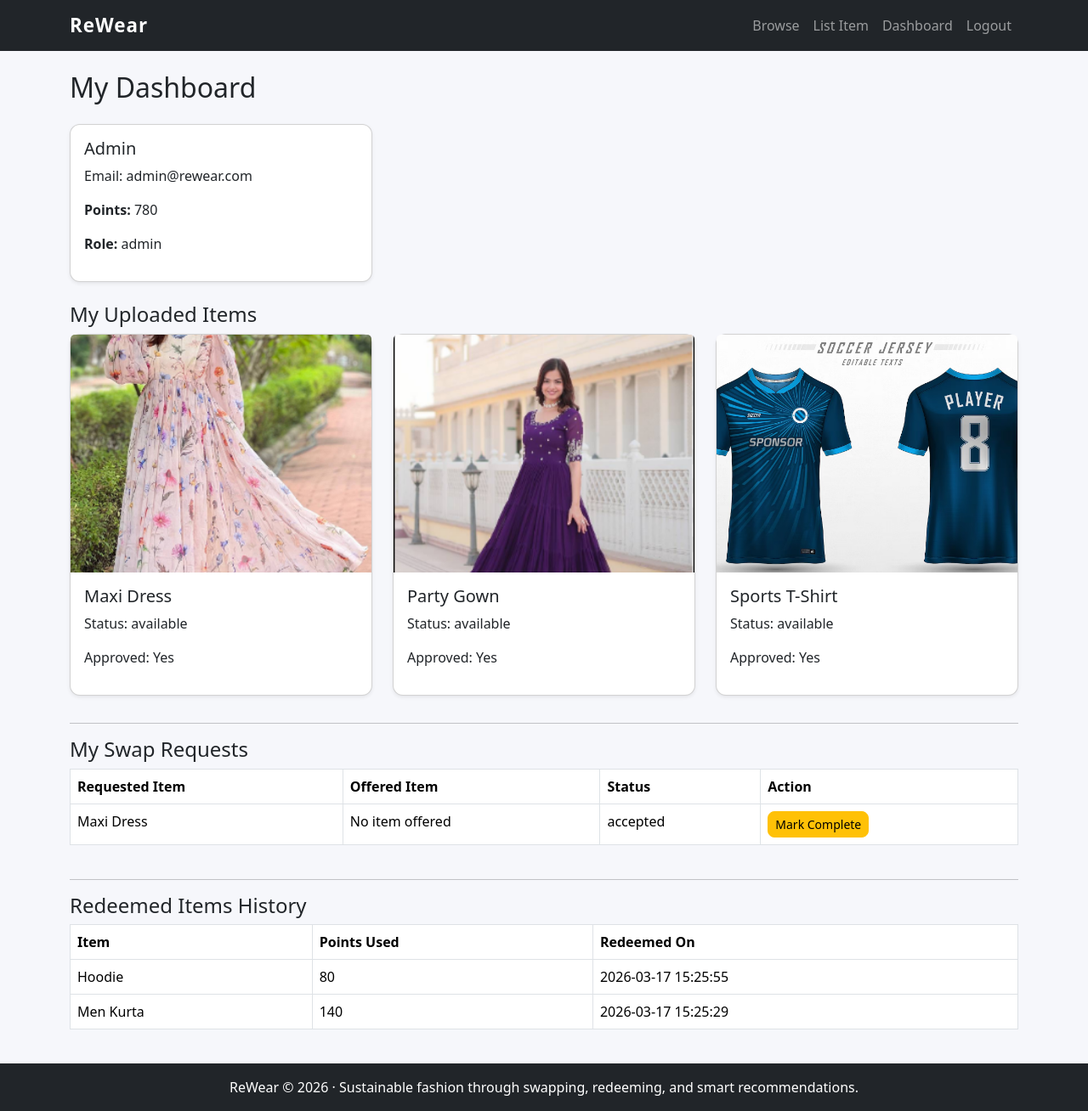
After one commit to harshini643/rewear, a Flask app: page /dashboard in a window 1280 px wide. The commit adds this page. Shown: the whole page at 85% size. Run offline with Flask 3, Linux system fonts and the light colour scheme; a user stored in the database is signed in; data comes from the database, SQL or seed files in the repository.

Commit message:
Fix missing base.html template

```diff
--- /dev/null
+++ b/templates/base.html
@@ -0,0 +1,62 @@
+<!DOCTYPE html>
+<html lang="en">
+<head>
+    <meta charset="UTF-8">
+    <meta name="viewport" content="width=device-width, initial-scale=1.0">
+    <title>ReWear</title>
+    <link href="https://cdn.jsdelivr.net/npm/bootstrap@5.3.3/dist/css/bootstrap.min.css" rel="stylesheet">
+    <link rel="stylesheet" href="{{ url_for('static', filename='css/style.css') }}">
+</head>
+<body class="d-flex flex-column min-vh-100">
+
+<nav class="navbar navbar-expand-lg navbar-dark bg-dark">
+    <div class="container">
+        <a class="navbar-brand fw-bold" href="{{ url_for('index') }}">ReWear</a>
+
+        <button class="navbar-toggler" type="button" data-bs-toggle="collapse" data-bs-target="#navMenu">
+            <span class="navbar-toggler-icon"></span>
+        </button>
+
+        <div class="collapse navbar-collapse" id="navMenu">
+            <ul class="navbar-nav ms-auto">
+                <li class="nav-item"><a class="nav-link" href="{{ url_for('browse') }}">Browse</a></li>
+
+                {% if session_user_id %}
+                    <li class="nav-item"><a class="nav-link" href="{{ url_for('add_item') }}">List Item</a></li>
+                    <li class="nav-item"><a class="nav-link" href="{{ url_for('dashboard') }}">Dashboard</a></li>
+                    <li class="nav-item"><a class="nav-link" href="{{ url_for('logout') }}">Logout</a></li>
+                {% else %}
+                    <li class="nav-item"><a class="nav-link" href="{{ url_for('signup') }}">Signup</a></li>
+                    <li class="nav-item"><a class="nav-link" href="{{ url_for('login') }}">Login</a></li>
+                {% endif %}
+            </ul>
+        </div>
+    </div>
+</nav>
+
+<main class="flex-grow-1">
+    <div class="container py-4">
+        {% with messages = get_flashed_messages(with_categories=true) %}
+            {% if messages %}
+                {% for category, message in messages %}
+                    <div class="alert alert-{{ category }} alert-dismissible fade show">
+                        {{ message }}
+                        <button class="btn-close" data-bs-dismiss="alert"></button>
+                    </div>
+                {% endfor %}
+            {% endif %}
+        {% endwith %}
+
+        {% block content %}{% endblock %}
+    </div>
+</main>
+
+<footer class="text-center py-3 text-white" style="background-color:#212529;">
+    ReWear © 2026 · Sustainable fashion through swapping, redeeming, and smart recommendations.
+</footer>
+
+<script src="https://code.jquery.com/jquery-3.7.1.min.js"></script>
+<script src="{{ url_for('static', filename='js/script.js') }}"></script>
+<script src="https://cdn.jsdelivr.net/npm/bootstrap@5.3.3/dist/js/bootstrap.bundle.min.js"></script>
+</body>
+</html>
--- /dev/null
+++ b/templates/dashboard.html
@@ -0,0 +1,99 @@
+{% extends 'base.html' %}
+
+{% block content %}
+<h2 class="mb-4">My Dashboard</h2>
+
+<div class="row mb-4">
+    <div class="col-md-4">
+        <div class="card shadow-sm">
+            <div class="card-body">
+                <h5>{{ user['name'] }}</h5>
+                <p>Email: {{ user['email'] }}</p>
+                <p><strong>Points:</strong> {{ user['points'] }}</p>
+                <p><strong>Role:</strong> {{ user['role'] }}</p>
+            </div>
+        </div>
+    </div>
+</div>
+
+<h4>My Uploaded Items</h4>
+<div class="row">
+    {% for item in my_items %}
+    <div class="col-md-4 mb-3">
+        <div class="card shadow-sm">
+            <img src="{{ url_for('static', filename='images/uploads/' + item['image']) }}" class="card-img-top item-img" alt="">
+            <div class="card-body">
+                <h5>{{ item['title'] }}</h5>
+                <p>Status: {{ item['status'] }}</p>
+                <p>Approved: {{ 'Yes' if item['approved'] == 1 else 'Pending' }}</p>
+            </div>
+        </div>
+    </div>
+    {% else %}
+    <p>No items uploaded yet.</p>
+    {% endfor %}
+</div>
+
+<hr>
+
+<h4>My Swap Requests</h4>
+<div class="table-responsive mb-4">
+    <table class="table table-bordered">
+        <thead>
+            <tr>
+                <th>Requested Item</th>
+                <th>Offered Item</th>
+                <th>Status</th>
+                <th>Action</th>
+            </tr>
+        </thead>
+        <tbody>
+            {% for swap in my_swaps %}
+            <tr>
+                <td>{{ swap['requested_item_title'] }}</td>
+                <td>{{ swap['offered_item_title'] if swap['offered_item_title'] else 'No item offered' }}</td>
+                <td>{{ swap['status'] }}</td>
+                <td>
+                    {% if swap['owner_id'] == session_user_id and swap['status'] == 'pending' %}
+                        <a href="{{ url_for('swap_action', swap_id=swap['id'], action='accept') }}" class="btn btn-success btn-sm">Accept</a>
+                        <a href="{{ url_for('swap_action', swap_id=swap['id'], action='reject') }}" class="btn btn-danger btn-sm">Reject</a>
+                    {% elif swap['owner_id'] == session_user_id and swap['status'] == 'accepted' %}
+                        <a href="{{ url_for('swap_action', swap_id=swap['id'], action='complete') }}" class="btn btn-warning btn-sm">Mark Complete</a>
+                    {% else %}
+                        -
+                    {% endif %}
+                </td>
+            </tr>
+            {% else %}
+            <tr><td colspan="4">No swap records yet.</td></tr>
+            {% endfor %}
+        </tbody>
+    </table>
+</div>
+
+<hr>
+
+<h4>Redeemed Items History</h4>
+<div class="table-responsive">
+    <table class="table table-bordered">
+        <thead>
+            <tr>
+                <th>Item</th>
+                <th>Points Used</th>
+                <th>Redeemed On</th>
+            </tr>
+        </thead>
+        <tbody>
+            {% for r in redemptions %}
+            <tr>
+                <td>{{ r['title'] }}</td>
+                <td>{{ r['points_used'] }}</td>
+                <td>{{ r['redeemed_on'] }}</td>
+            </tr>
+            {% else %}
+            <tr><td colspan="3">No redemption history yet.</td></tr>
+            {% endfor %}
+        </tbody>
+    </table>
+</div>
+{% endblock %}
--- a/templates/login.html
+++ b/templates/login.html
@@ -38,10 +38,6 @@
                     </p>
                 </div>
 
-                <p class="mt-3 text-center text-muted">
-                    If you are an admin, please use your admin credentials.
-                </p>
-
             </div>
         </div>
     </div>
```
Also changed, not shown: templates/admin.html (deleted, +0 -45 lines), templates/item_detail.html (added, +66 -0 lines).
